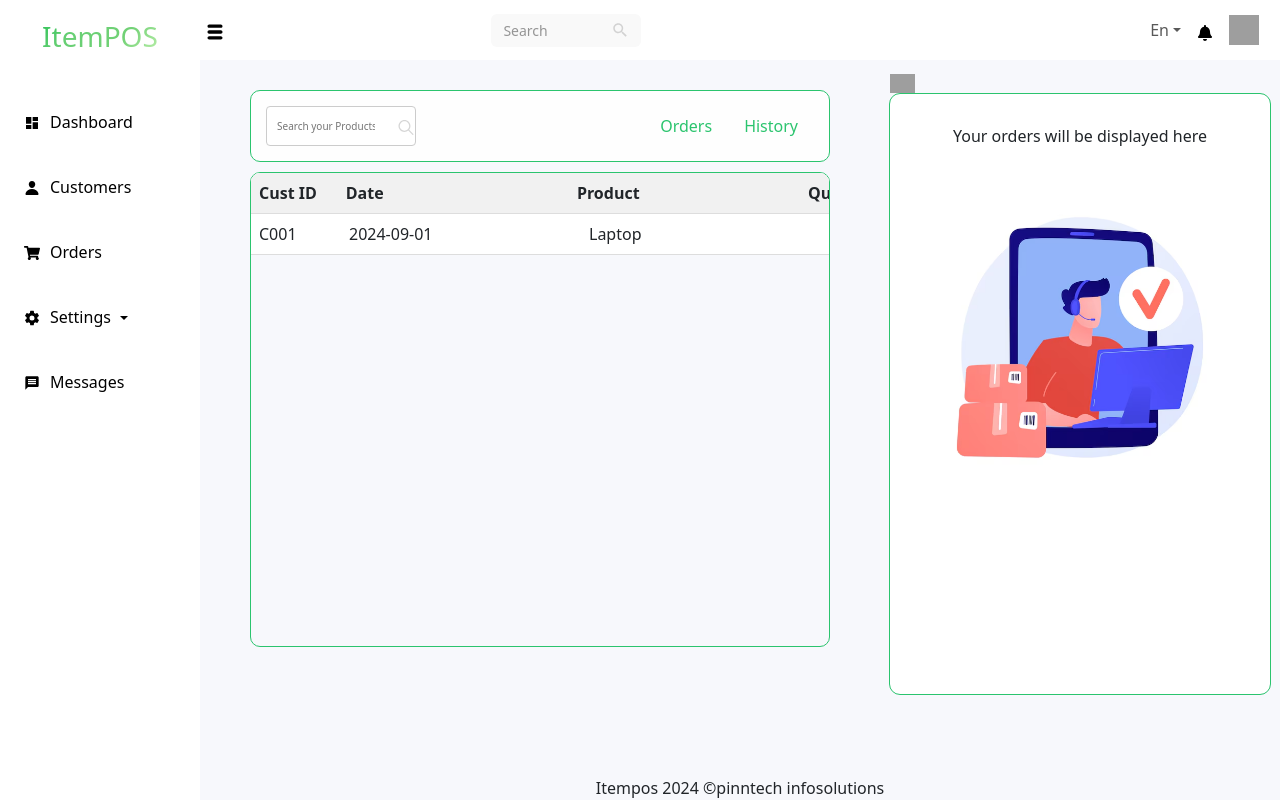
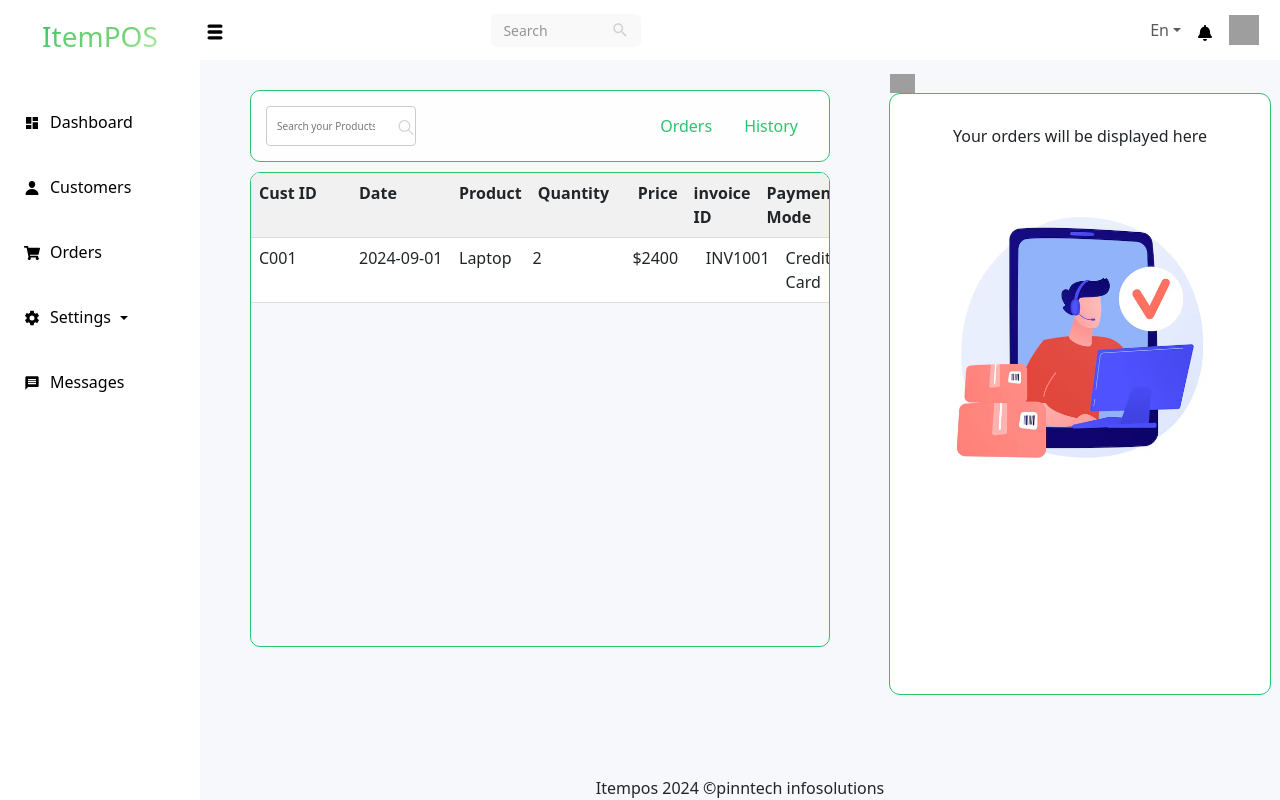
Before and after one commit to nehalmk001/POS, a React (Vite) app: page /history in a window 1280 px wide. Built offline with nearby package versions, Linux system fonts and the light colour scheme; grey boxes are pictures that could not be loaded.

Commit message:
fixed history table

```diff
--- a/src/pages/HistoryOrder/History.jsx
+++ b/src/pages/HistoryOrder/History.jsx
@@ -11,15 +11,16 @@ import Navlink from '../../Components/Navlinks/Navlink';
 
 const History = () => {
 
-  const historyHeaders = [
-    { label: 'Cust ID', key: 'custId', width: '15%' },
-    { label: 'Date', key: 'date', width: '40%' },
-    { label: 'Product', key: 'product', width: '40%' },
-    { label: 'Quantity', key: 'quantity', width: '30%' },
-    { label: 'Price', key: 'price', width: '40%' },
-    { label: 'Invoice ID', key: 'invoiceId', width: '30%' },
-    { label: 'Payment Mode', key: 'paymentMode', width: '30%' }
-  ];
+
+    const historyHeaders = [
+      { label: 'Cust ID', key: 'custId', width: '100px' },
+      { label: 'Date', key: 'date', width: '100px'},
+      { label: 'Product', key: 'product', width: '1fr' },
+      { label: 'Quantity', key: 'quantity', width: '100px' },
+      { label: 'Price', key: 'price', width: '1fr' },
+      { label: 'invoice ID', key: 'invoiceId', width: '1fr' },
+      { label: 'Payment Mode', key: 'paymentMode', width: '1fr' }
+    ];
 
   const historyData = [
     {
```
